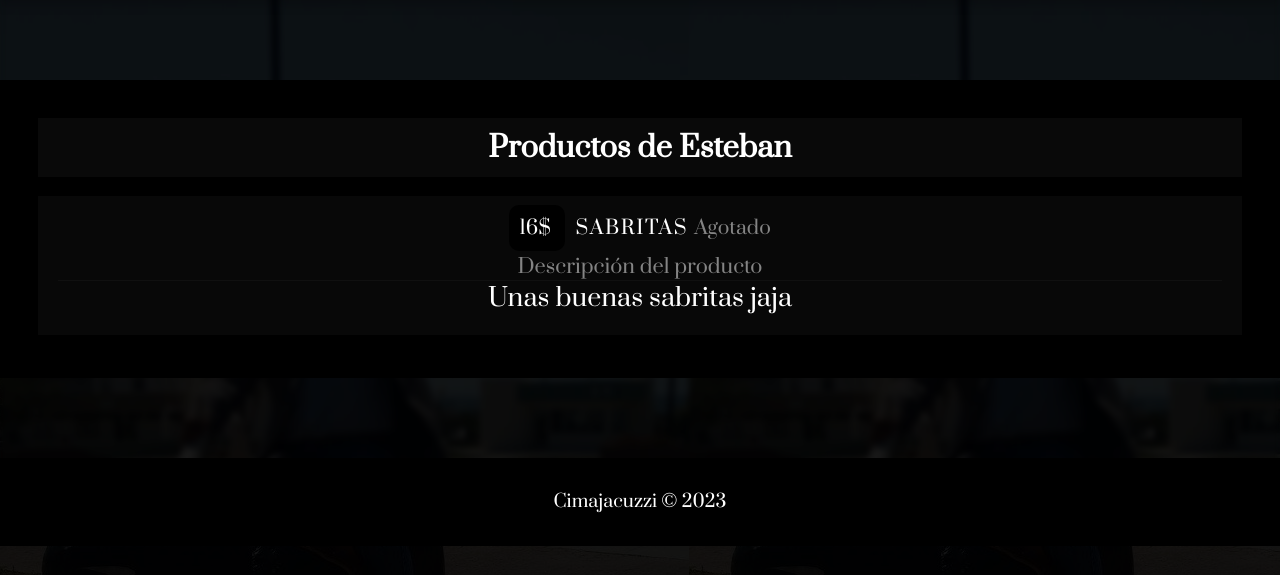
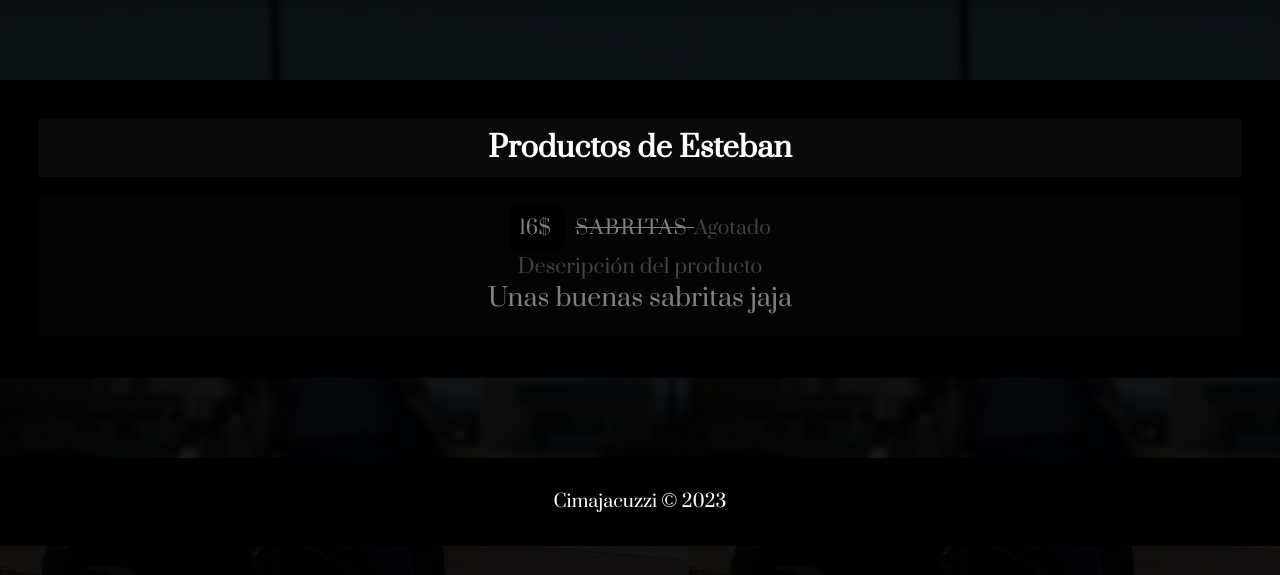
Before and after one commit to rxxbyy/cimajacuzzi, a Flask app: a page that uses templates/seller.html in a window 1280 px wide. Shown: the part 101-676 px from the top of the page. Run offline with Flask 3, Linux system fonts and the light colour scheme; data comes from the database, SQL or seed files in the repository.

Commit message:
adding disabled sstyle to products out of stock

```diff
--- a/app.py
+++ b/app.py
@@ -12,9 +12,6 @@ from forms import AuthForm, ProductForm, HourForm
 app = Flask(__name__)
 app.config['SECRET_KEY'] = os.environ.get('SECRET_KEY', secrets.token_urlsafe())
 
-#
-# Setting server database
-#
 DATABASE_PATH = f'{os.path.abspath(os.getcwd())}/cimajacuzzi.db'
 
 def get_db_connection() -> object | Any:
@@ -23,9 +20,6 @@ def get_db_connection() -> object | Any:
 
     return conn
 
-#
-# Flask Endpoints
-#
 @app.route('/')
 def index() -> Callable:
     """ Route server endpoint. It serves 'index.html' template. """
@@ -41,8 +35,9 @@ def index() -> Callable:
 @app.route('/seller/<seller_name>')
 def display_seller(seller_name: str):
     conn = get_db_connection()
-    seller_products = conn.execute('SELECT seller_name, product_name, product_price, product_desc, product_exists FROM seller INNER JOIN product ON seller_id=product_owner '
-                              'WHERE seller_name=?', (seller_name,)).fetchall()
+    seller_products = conn.execute('SELECT seller_name, product_name, product_price, product_desc, '
+                                   'product_exists FROM seller INNER JOIN product ON seller_id=product_owner '
+                                   'WHERE seller_name=?', (seller_name,)).fetchall()
     conn.commit()
     conn.close()
     print(seller_products)
@@ -123,6 +118,9 @@ def add_product():
 
 @app.route('/panel/edit_product/<product_id>', methods=['GET', 'POST'])
 def edit_product(product_id: int):
+    if 'username' not in session:
+        return redirect(url_for('index'))
+
     product_form = ProductForm(request.form)
 
     conn = get_db_connection()
@@ -151,6 +149,8 @@ def edit_product(product_id: int):
 
 @app.route('/panel/delete_product/<product_id>')
 def delete_product(product_id: int):
+    if 'username' not in session:
+        return redirect(url_for('index'))
 
     conn = get_db_connection()
     cursor = conn.cursor()
--- a/templates/seller.html
+++ b/templates/seller.html
@@ -30,6 +30,15 @@
                     <span class="status">Disponible</span>
                     {% else %}
                     <span class="status">Agotado</span>
+                    <style>
+                        .product-container {
+                            opacity: 0.5;
+                        }
+
+                        .product-name {
+                            text-decoration: line-through;
+                        }
+                    </style>
                     {% endif %}
                     <footer class="product-desc">
                         <span>Descripción del producto</span>
```
